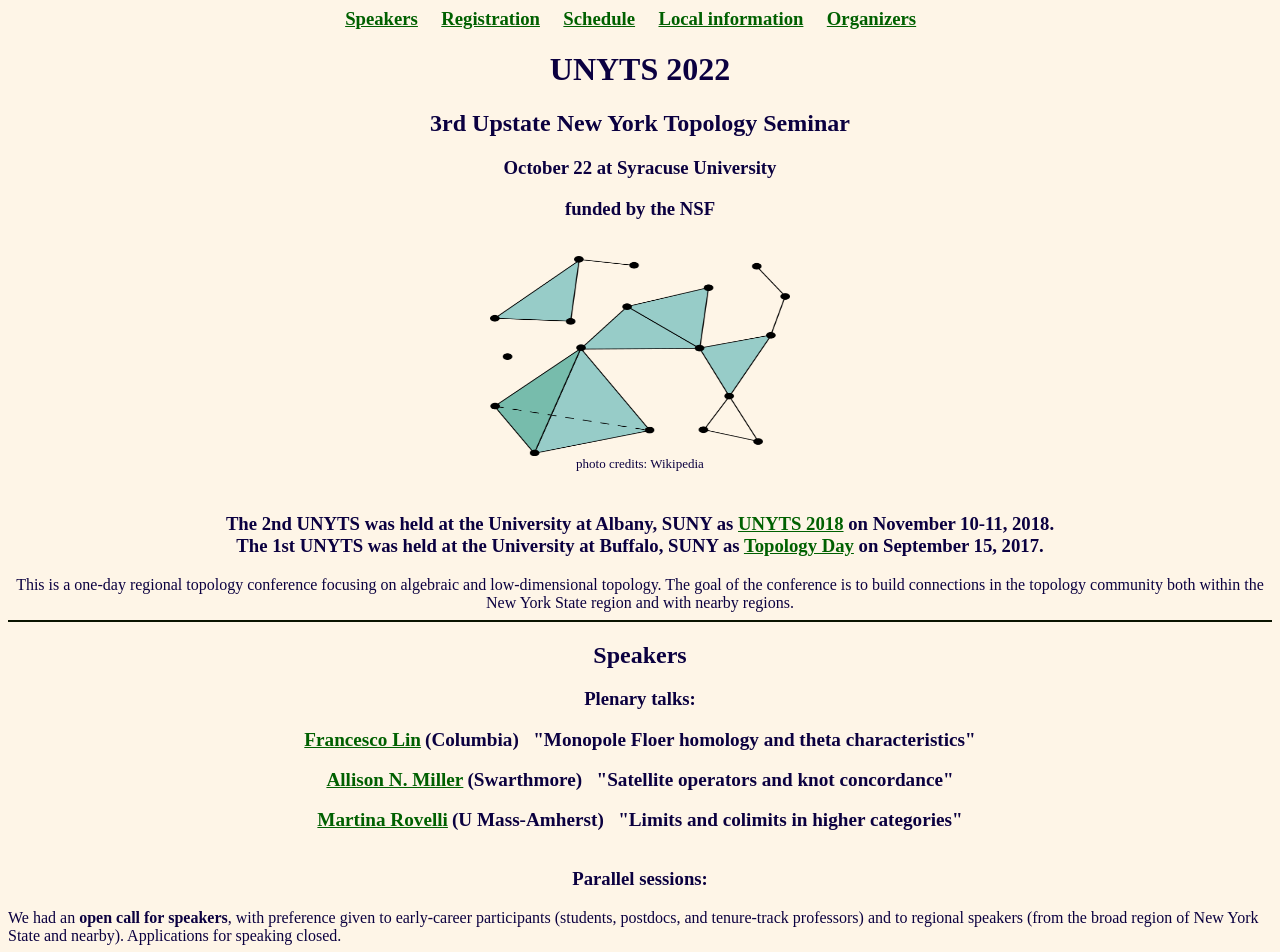
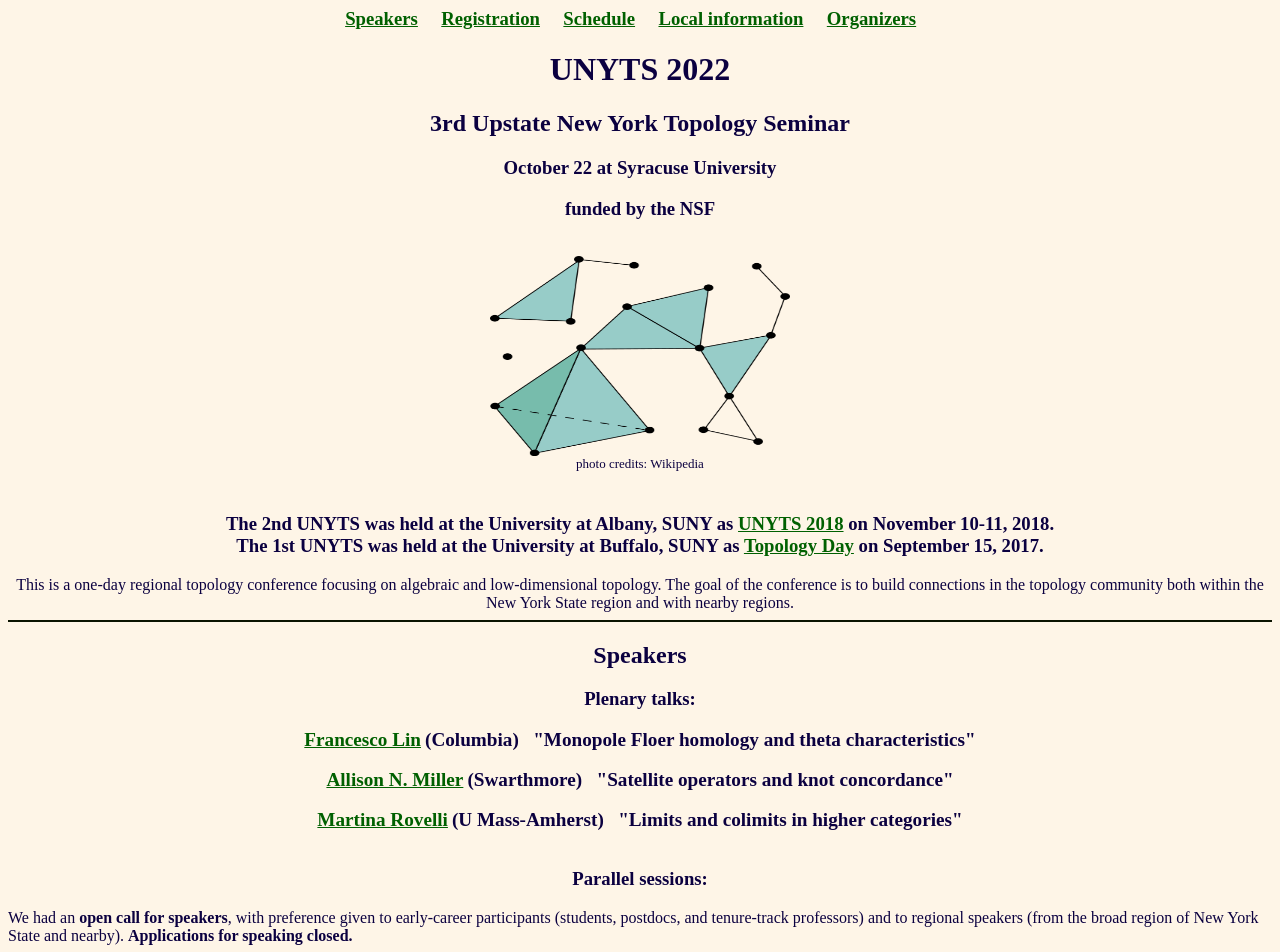
Before and after one commit to clamille/clamille.github.io, a plain HTML site: page UNYTS2022.html in a window 1280 px wide. Shown: the top 952 px of the page. Drawn offline with Linux system fonts and the light colour scheme.

Commit message:
Update UNYTS2022.html

```diff
--- a/UNYTS2022.html
+++ b/UNYTS2022.html
@@ -77,7 +77,7 @@ This is a one-day regional topology conference focusing on algebraic and low-dim
 <center>
 <h3>Parallel sessions: </h3>
 </center>
-We had an <b>open call for speakers</b>, with preference given to early-career participants (students, postdocs, and tenure-track professors) and to regional speakers (from the broad region of New York State and nearby). Applications for speaking closed.
+We had an <b>open call for speakers</b>, with preference given to early-career participants (students, postdocs, and tenure-track professors) and to regional speakers (from the broad region of New York State and nearby). <b>Applications for speaking closed.</b>
 
 </div><br>
  <hr color=rgb(130, 26, 40)>
```
